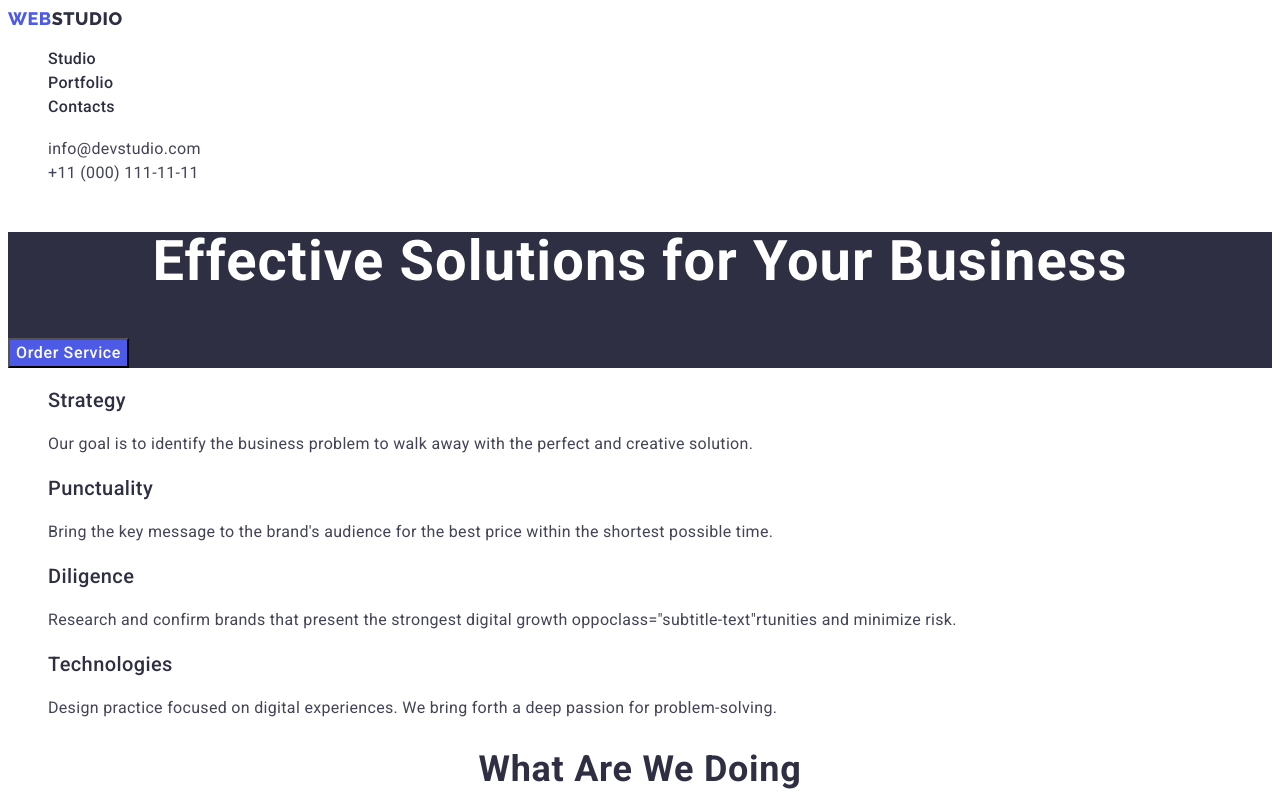
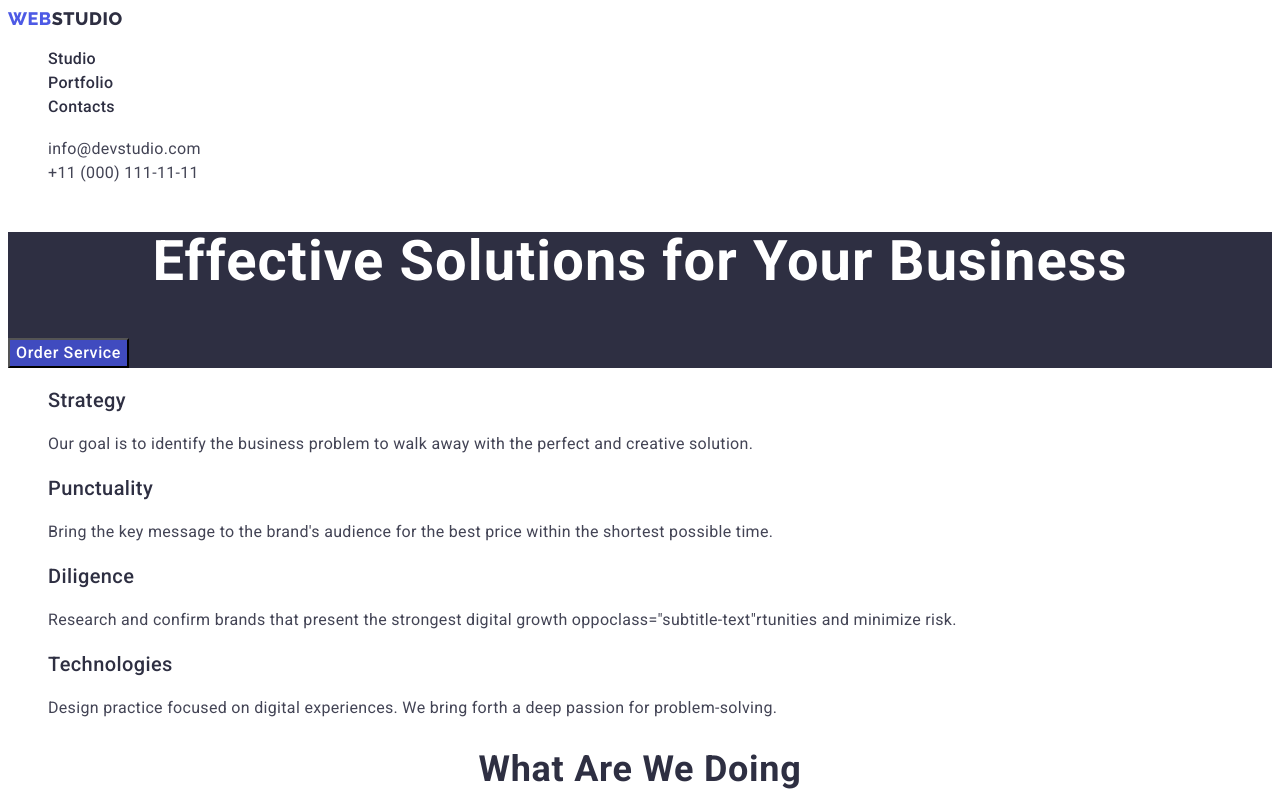
Before and after one commit to wosean/goit-markup-hw-02, a plain HTML site: page index.html in a window 1280 px wide. In both pictures the pointer is over the button "Order Service". Shown: the top 800 px of the page. Drawn offline with Linux system fonts and the light colour scheme.

Commit message:
Update styles.css

```diff
--- a/css/styles.css
+++ b/css/styles.css
@@ -122,8 +122,8 @@ body {
   cursor: pointer;
 }
 
-.hero-button .link:hover,
-.hero-button .link:focus{
+.hero-button:hover,
+.hero-button:focus {
   cursor: pointer;
   background-color: var(--color-ocean);
 }
```
